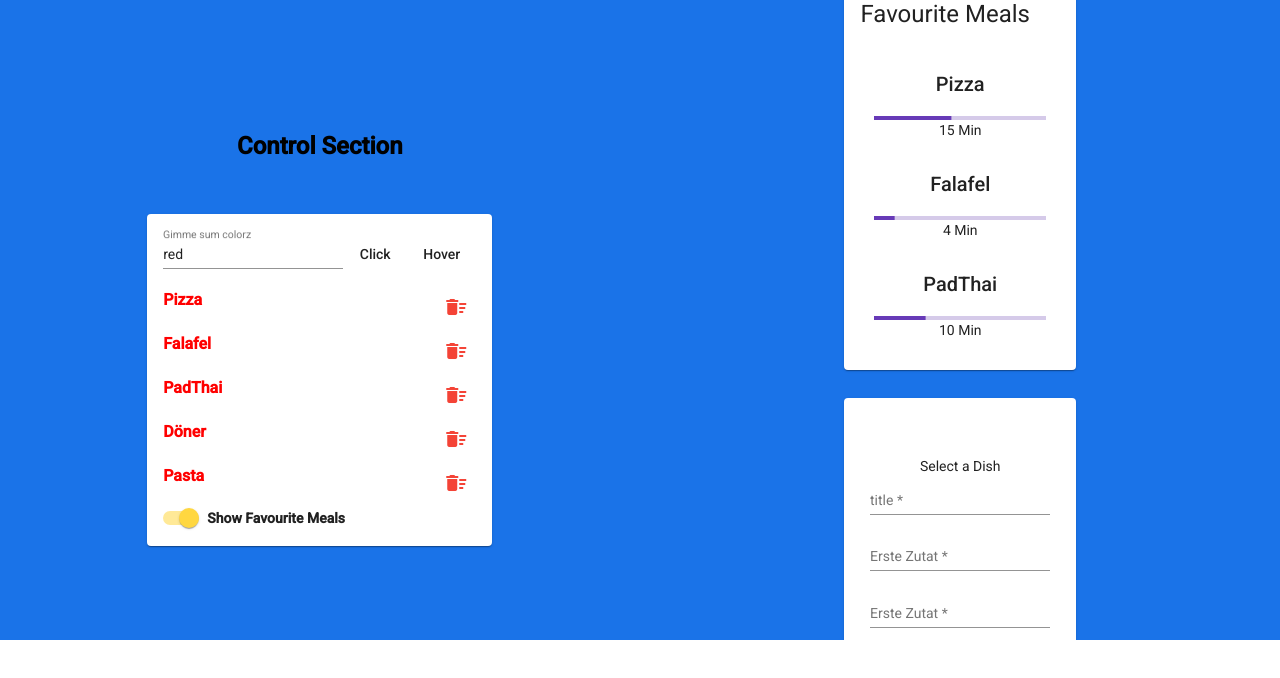
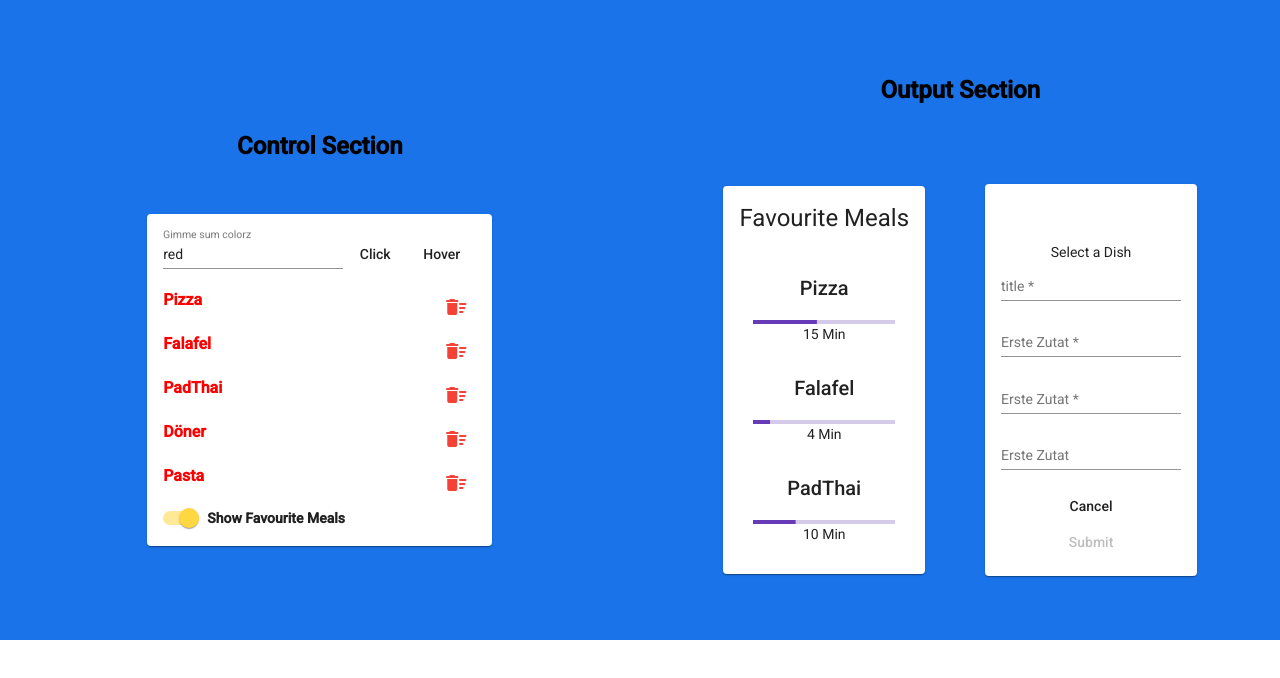
Before and after one commit to CivanErbay/FlatMatezAngular, an Angular app: page /sandbox in a window 1280 px wide. Both pictures are taken after a click on the label "Show Favourite Meals". Shown: the top 678 px of the page. Built offline with nearby package versions, Linux system fonts and the light colour scheme.

Commit message:
Add basic styling

```diff
--- a/src/app/sandbox/sandbox.component.html
+++ b/src/app/sandbox/sandbox.component.html
@@ -1,7 +1,5 @@
-
-
-  <mat-grid-list cols="2" >
-    <mat-grid-tile >
+<mat-grid-list cols="2">
+  <mat-grid-tile>
     <div>
       <h1>Control Section</h1>
 
@@ -41,8 +39,7 @@
                 mat-icon-button
                 color="warn"
                 (click)="
-                    deleteDish(currentDish.id);
-                    $event.stopImmediatePropagation()
+                  deleteDish(currentDish.id); $event.stopImmediatePropagation()
                 "
               >
                 <mat-icon>delete_sweep</mat-icon>
@@ -50,7 +47,11 @@
             </div>
           </mat-list-item>
         </div>
-          <mat-slide-toggle (click)="showFavs()"><span style="font-weight:bold">Show Favourite Meals</span></mat-slide-toggle>
+        <mat-slide-toggle (click)="showFavs()"
+          ><span style="font-weight: bold"
+            >Show Favourite Meals</span
+          ></mat-slide-toggle
+        >
       </mat-card>
     </div>
   </mat-grid-tile>
@@ -61,9 +62,14 @@
 
       <!-- Angular is creating a form-controller under the hood, as soon as you use angular-forms. e.g. (submit)-Function or form.valid/form.invalid
           to handle "disabled" -->
-
-          <app-fav-dishes *ngIf="showFavMeals" [allDishes]="favDishes"></app-fav-dishes>
-
+      <div class="parent__div" style="display: flex; justify-content: space-between; align-items: center;">
+        <div>
+          <app-fav-dishes
+            *ngIf="showFavMeals"
+            [allDishes]="favDishes"
+          ></app-fav-dishes>
+        </div>
+        <div>
           <form
             #form="ngForm"
             (submit)="
@@ -125,11 +131,21 @@
                   [(ngModel)]="currentDish.ingThree"
                 />
               </mat-form-field>
-            <button type="button" mat-button (click)="cancel()">Cancel</button>
-            <button [disabled]="form.invalid" type="submit" mat-button color="primary">Submit</button>
+              <button type="button" mat-button (click)="cancel()">
+                Cancel
+              </button>
+              <button
+                [disabled]="form.invalid"
+                type="submit"
+                mat-button
+                color="primary"
+              >
+                Submit
+              </button>
             </mat-card>
           </form>
-
+        </div>
+      </div>
     </div>
   </mat-grid-tile>
 </mat-grid-list>
--- a/src/app/sandbox/sandbox.component.scss
+++ b/src/app/sandbox/sandbox.component.scss
@@ -10,3 +10,9 @@ h1 {
     text-align: center;
     padding: 1.5em;
 }
+
+/* affects all children of parent__div class
+ */
+ .parent__div > * {
+   margin: 0 30px;
+}
```
Lines whose indentation alone changed are shown as unchanged.
